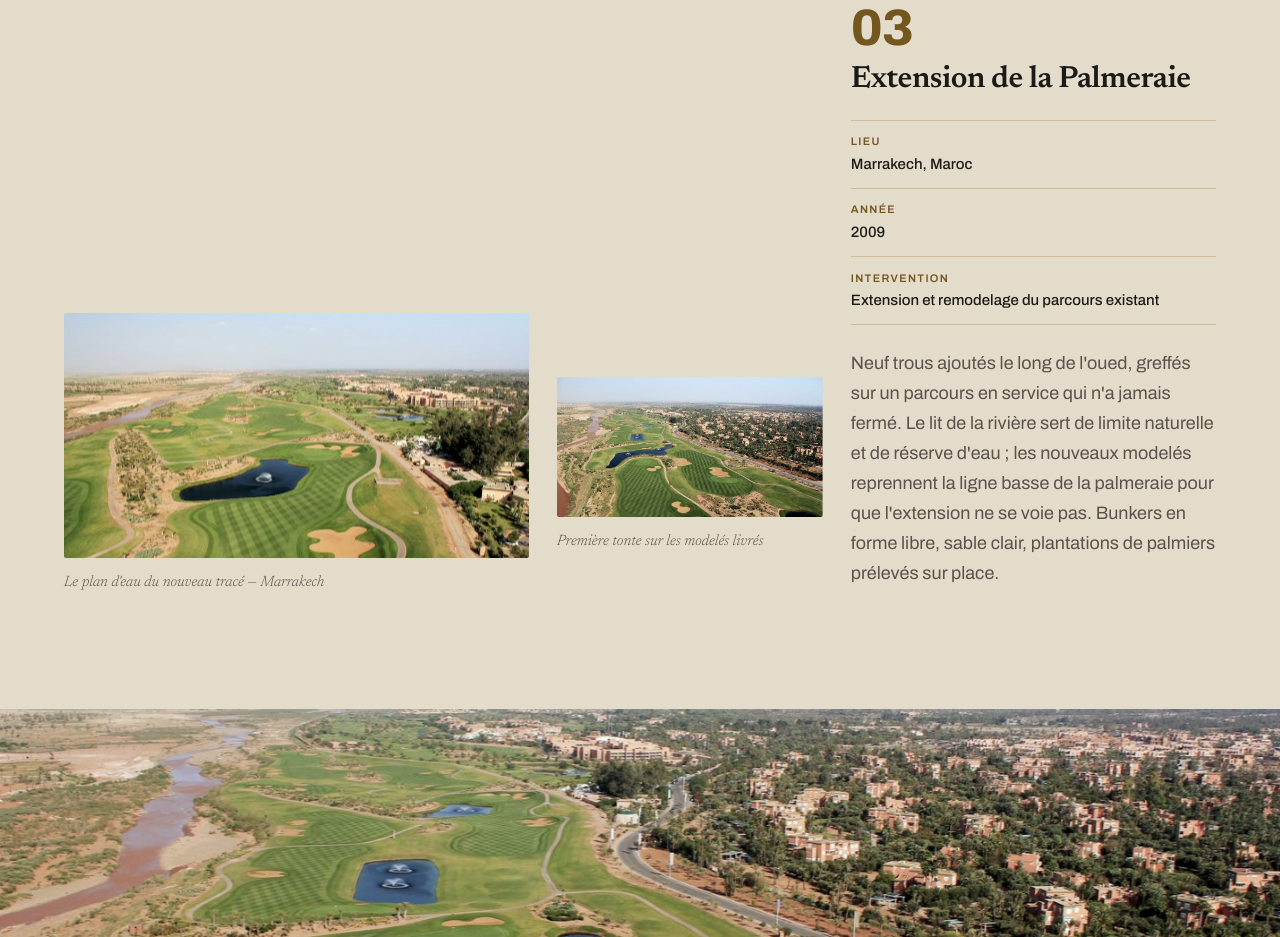
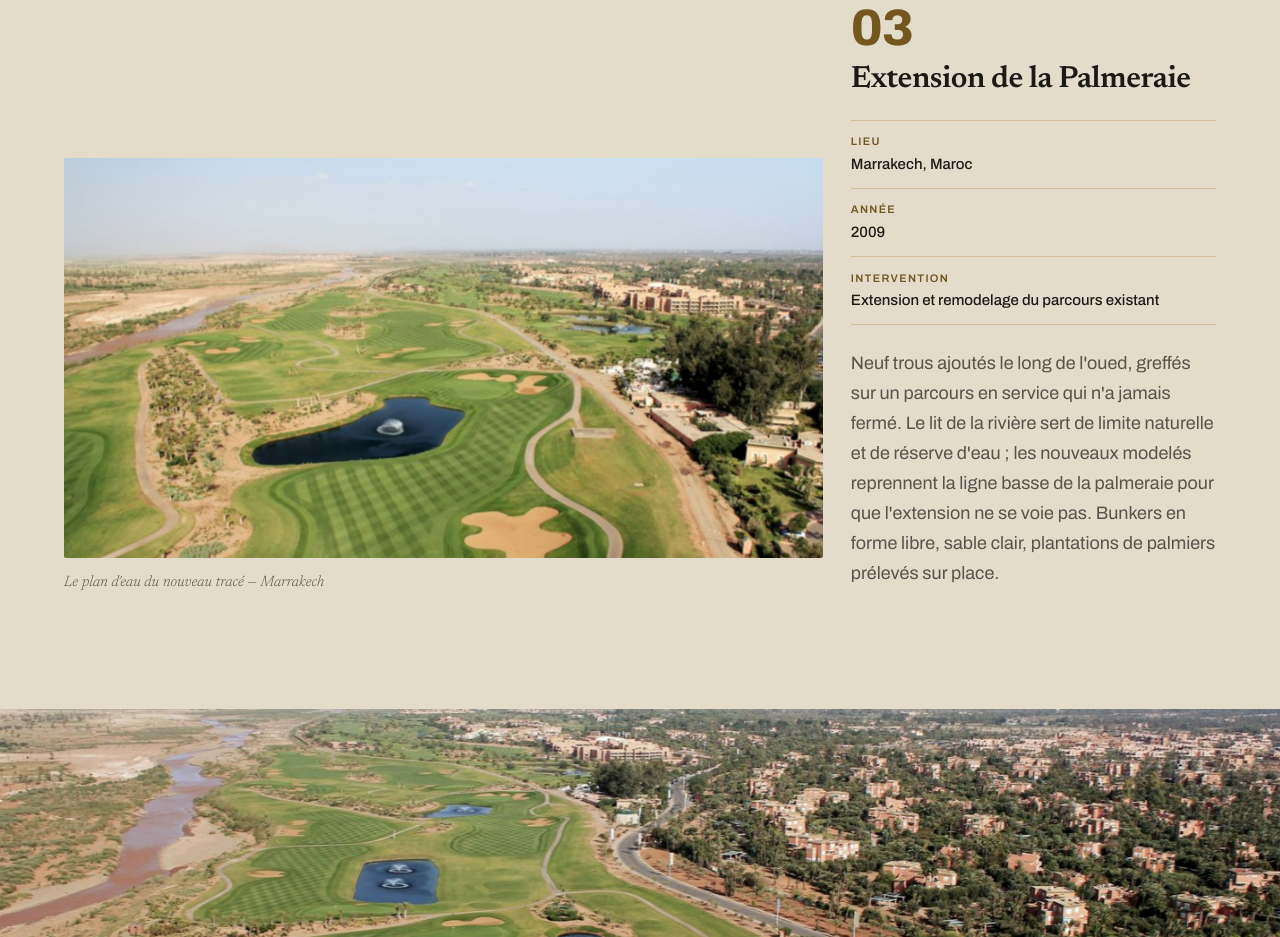
Before and after one commit to Stinjux/TalbotGolf, a website: page index.html in a window 1280 px wide. Shown: the part 5669-6606 px from the top of the page. Drawn offline with Linux system fonts and the light colour scheme.

Commit message:
Retire une photo en doublon de la réalisation Extension de la Palmeraie
ExtensionPalmeraie2009-2 et -3 sont le même cliché, le second simplement
moins recadré : mêmes bassins, mêmes jets d'eau, même ligne d'horizon. La
réalisation affichait donc deux fois la même vue, une fois en petit format
et une fois en bandeau pleine largeur.

La petite est supprimée, le bandeau panoramique conservé. Le bloc passe à
une seule image, qui occupe désormais toute la colonne.

Co-Authored-By: Claude Opus 5 <noreply@anthropic.com>

```diff
--- a/index.html
+++ b/index.html
@@ -268,24 +268,15 @@
 
   <!-- ---------- 03 — Extension de la Palmeraie ---------- -->
   <article class="realisation" data-index="03">
-    <div class="realisation__images realisation__images--duo">
+    <div class="realisation__images">
       <figure class="figure masque parallaxe">
         <div class="cadre"><img src="public/images/palmeraie-ensemble-1600.jpg"
              srcset="public/images/palmeraie-ensemble-900.jpg 900w,
                      public/images/palmeraie-ensemble-1600.jpg 1600w,
                      public/images/palmeraie-ensemble-2400.jpg 2400w"
-             sizes="(max-width: 900px) 100vw, 38vw" width="2400" height="1264" loading="lazy" decoding="async"
+             sizes="(max-width: 900px) 100vw, 60vw" width="2400" height="1264" loading="lazy" decoding="async"
              alt="Vue aérienne de l'extension du parcours de la Palmeraie à Marrakech : fairways verts, plan d'eau central, bunkers en forme libre et palmeraie en arrière-plan."></div>
         <figcaption class="legende">Le plan d'eau du nouveau tracé — Marrakech</figcaption>
-      </figure>
-      <figure class="figure masque">
-        <div class="cadre"><img src="public/images/palmeraie-fairways-1600.jpg"
-             srcset="public/images/palmeraie-fairways-900.jpg 900w,
-                     public/images/palmeraie-fairways-1600.jpg 1600w,
-                     public/images/palmeraie-fairways-2400.jpg 2400w"
-             sizes="(max-width: 900px) 100vw, 21vw" width="2400" height="1264" loading="lazy" decoding="async"
-             alt="Fairways fraîchement tondus en bandes alternées à l'extension de la Palmeraie, bunkers de sable clair et lit de l'oued en arrière-plan."></div>
-        <figcaption class="legende">Première tonte sur les modelés livrés</figcaption>
       </figure>
     </div>
     <div class="realisation__texte">
```
Also changed, not shown: README.md, public/images/palmeraie-fairways-1600.jpg (deleted), public/images/palmeraie-fairways-2400.jpg (deleted), public/images/palmeraie-fairways-900.jpg (deleted).
